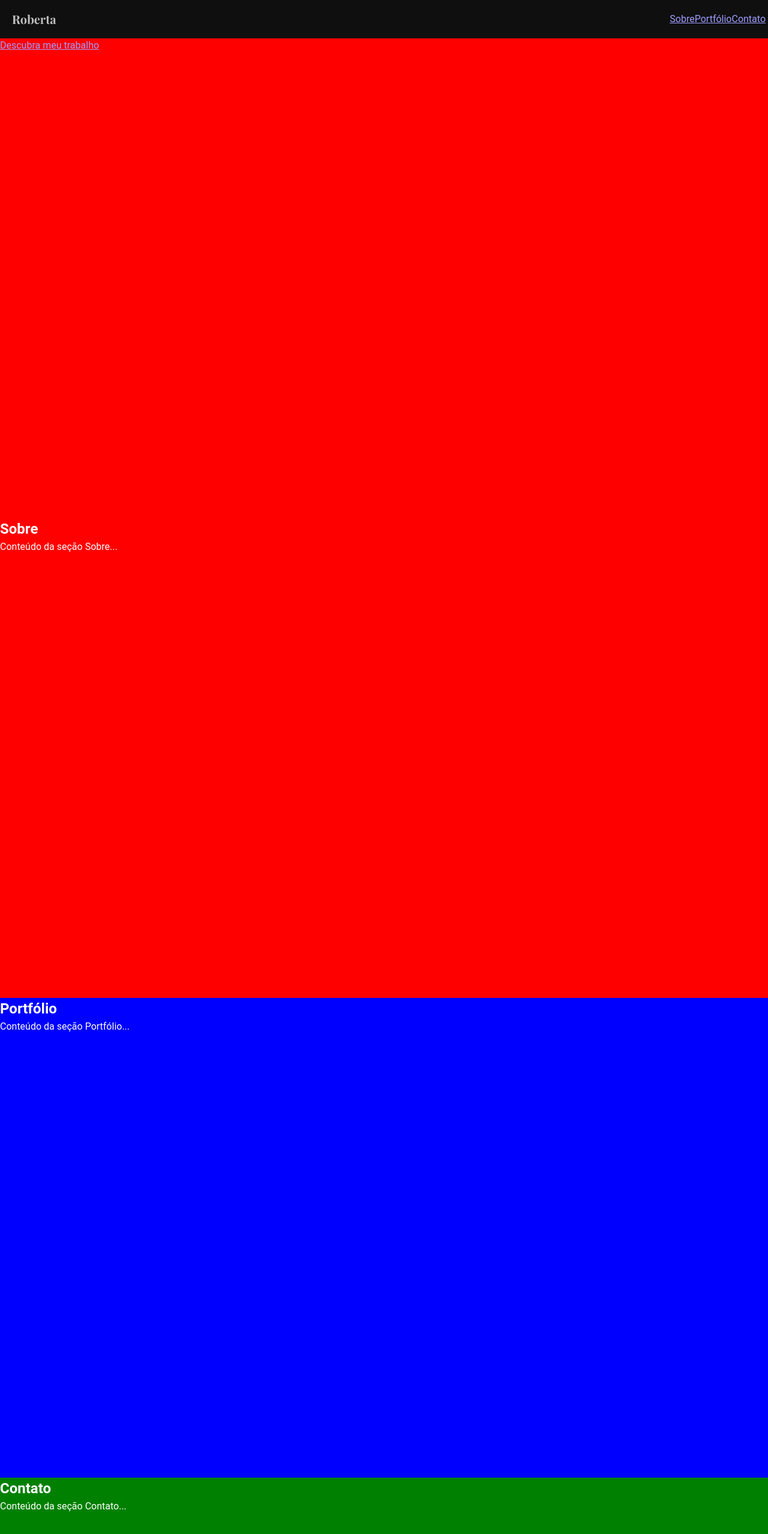
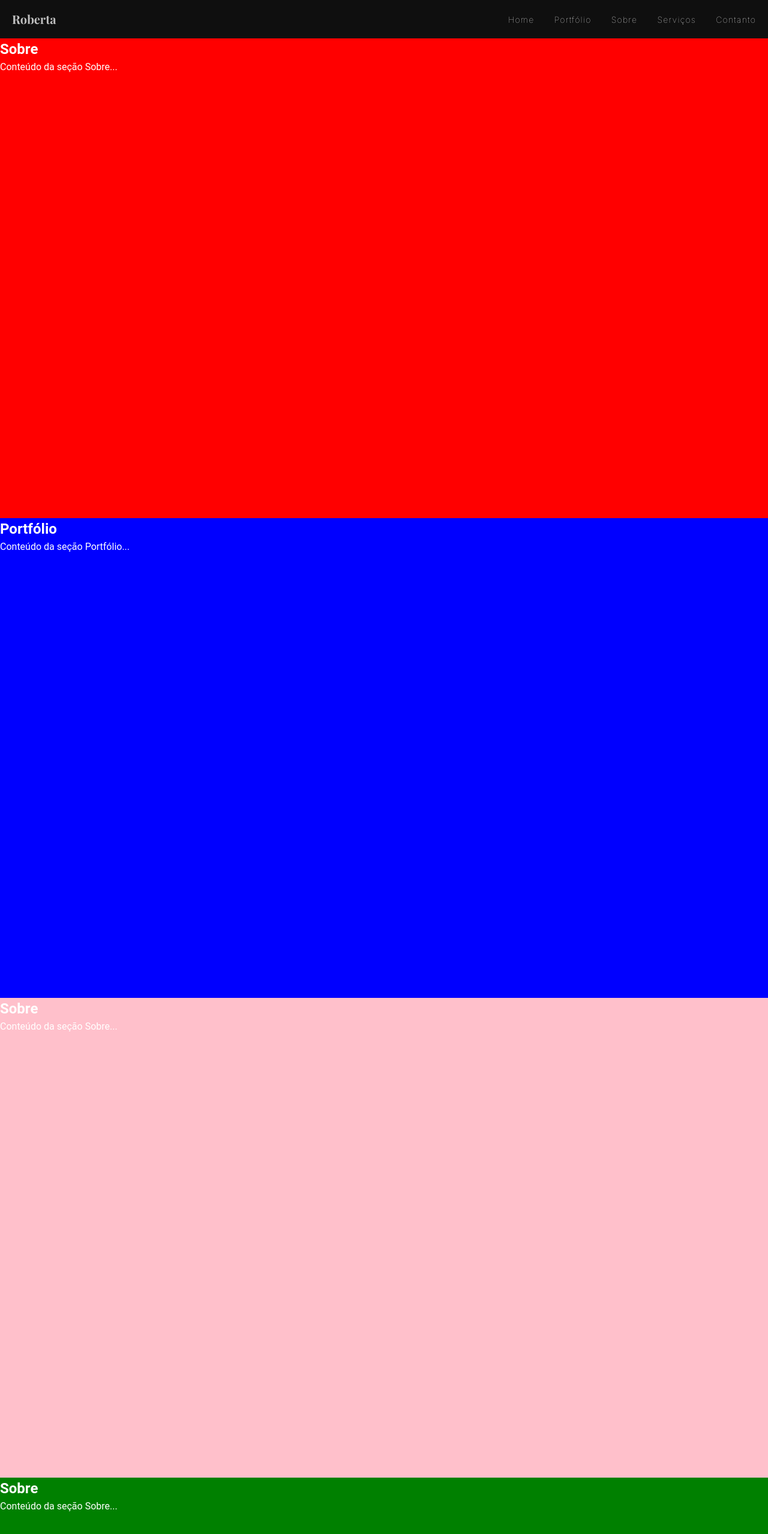
Before and after one commit to RuanBragaSa/portfolio-fotografia, a Vue app: page / in a window 1280 px wide. Shown: the top 2558 px of the page at 60% size. Built offline with nearby package versions, Linux system fonts and the light colour scheme; a small style sheet from the web is missing; a web font is replaced by a local one.

Commit message:
header costumization and scroll

```diff
--- a/src/pages/index.vue
+++ b/src/pages/index.vue
@@ -1,35 +1,54 @@
 <template>
   <v-layout>
     <v-app-bar id="app-bar" :color="appBarColor" :elevation="0" style="position: fixed;" >
-      <v-app-bar-title class="title" style="color: rgb(var(--v-theme-silver));"><b>Roberta</b></v-app-bar-title>
+      <v-app-bar-title class="title" style="color: rgb(var(--v-theme-silver));" @click="onClick(0)"><b>Roberta</b></v-app-bar-title>
 
-      <template v-slot:append>
-        <a href="#sobre">Sobre</a>
-        <a href="#portfolio">Portfólio</a>
-        <a href="#contato">Contato</a>
-      </template>
+      <v-btn v-for="button in buttons" class="custom-button" variant="text" :href="button.href" @click="onClick(button.href)">{{ button.name }}</v-btn>
+      <!-- <v-btn class="custom-button" variant="text" href="#home">Home</v-btn>
+      <v-btn class="custom-button" variant="text" href="#portfolio">Portfólio</v-btn>
+      <v-btn class="custom-button" variant="text" href="#sobre">Sobre</v-btn>
+      <v-btn class="custom-button" variant="text" href="#servicos">Serviços</v-btn>
+      <v-btn class="custom-button" variant="text" href="#contato">Contato</v-btn> -->
+
     </v-app-bar>
 
     <v-main>
-      <div style="height: 100vh; background-color: red;">
+      <!-- <div style="height: 100vh; background-color: red;">
         <a href="#portfolio">
           Descubra meu trabalho
         </a>
+      </div> -->
 
-      </div>
       <div style="height: 100vh; background-color: red;">
-        <section id="sobre">
+        <section id="home">
           <h2>Sobre</h2>
           <p>Conteúdo da seção Sobre...</p>
         </section>
       </div>
+
       <div style="height: 100vh; background-color: blue;">
         <section id="portfolio">
           <h2>Portfólio</h2>
           <p>Conteúdo da seção Portfólio...</p>
         </section>
       </div>
+
+      <div style="height: 100vh; background-color: pink;">
+        <section id="sobre">
+          <h2>Sobre</h2>
+          <p>Conteúdo da seção Sobre...</p>
+        </section>
+      </div>
+
       <div style="height: 100vh; background-color: green;">
+        <section id="servicos">
+          <h2>Sobre</h2>
+          <p>Conteúdo da seção Sobre...</p>
+        </section>
+      </div>
+
+
+      <div style="height: 100vh; background-color: purple;">
         <section id="contato">
           <h2>Contato</h2>
           <p>Conteúdo da seção Contato...</p>
@@ -40,7 +59,9 @@
 </template>
 
 <script setup>
+import { useGoTo } from 'vuetify'
 
+const goTo = useGoTo()
 const appBarColor = ref("transparent")
 
 onMounted(() => {
@@ -48,6 +69,50 @@ onMounted(() => {
     appBarColor.value = window.scrollY === 0 ? "transparent" : "rgb(var(--v-theme-charcoal))"
   })
 })
+
+  const options = computed(() => ({
+    container: '#goto-container-example',
+    duration: duration.value,
+    easing: easing.value,
+    offset: offset.value,
+  }))
+
+  const buttons = [
+    {
+      href: "#home",
+      name: "Home"
+    },
+    {
+      href: "#portfolio",
+      name: "Portfólio"
+    },
+    {
+      href: "#sobre",
+      name: "Sobre"
+    },
+    {
+      href: "#servicos",
+      name: "Serviços"
+    },
+    {
+      href: "#contato",
+      name: "Contanto"
+    },
+  ]
+
+  const scrollConfig = {
+        duration: 200,
+        easing: "easeInOutCubic"
+      }
+
+  function onClick(querySelector) {
+    if (querySelector === "#home") {
+      goTo(0, scrollConfig)
+      return
+    }
+      goTo(querySelector, scrollConfig)
+  }
+
 </script>
 
 <style>
@@ -67,4 +132,10 @@ onMounted(() => {
     transition-timing-function: ease;
     background-repeat: no-repeat;
   }
+
+  .custom-button {
+    font-family: "Inter", sans-serif !important;
+    font-weight: lighter !important;
+    text-transform: none !important;
+  }
 </style>
```
Also changed, not shown: 2 other files (tests, documents, lock files or other folders).
